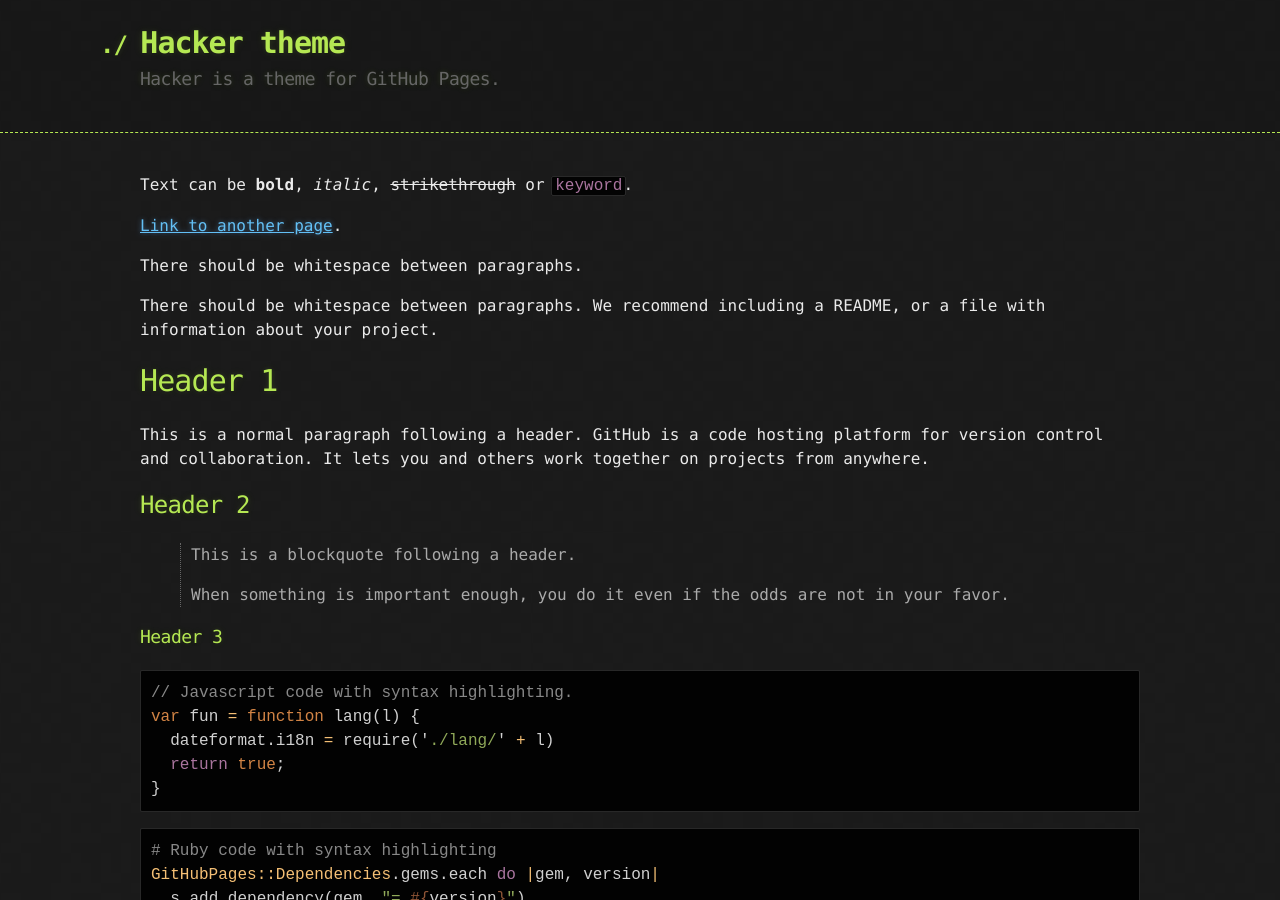
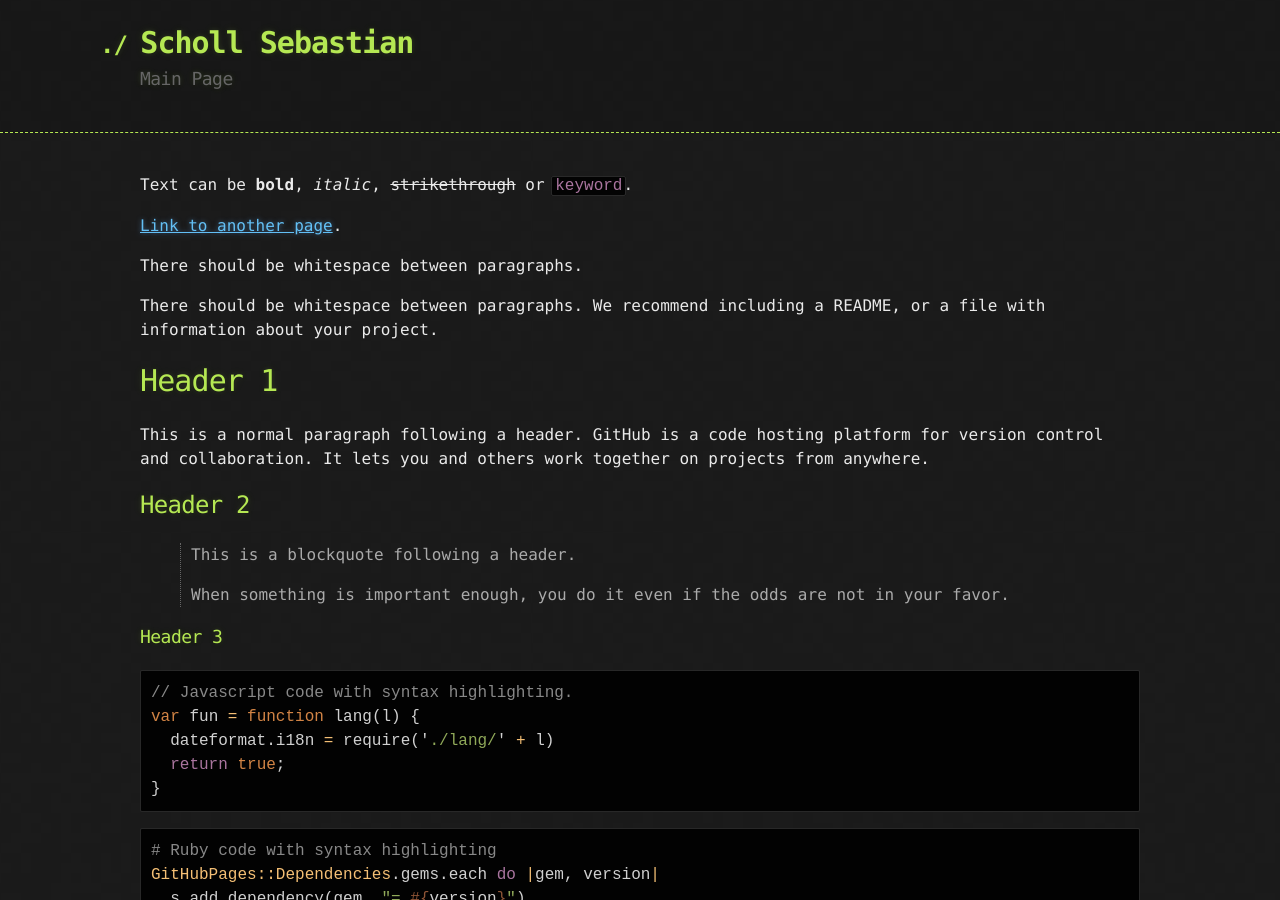
Before and after one commit to helenascholl/helenascholl.github.io, a Jekyll site: the page built from index.md, in a window 1280 px wide and 900 px high. Built offline with Jekyll 4.4.1, drawn with Linux system fonts in a browser that asks for light colours.

Commit message:
Update _config.yml

```diff
--- a/_config.yml
+++ b/_config.yml
@@ -1,5 +1,4 @@
-title: Hacker theme
-description: Hacker is a theme for GitHub Pages.
-show_downloads: true
+title: Scholl Sebastian
+description: Main Page
 google_analytics:
 theme: jekyll-theme-hacker
```
